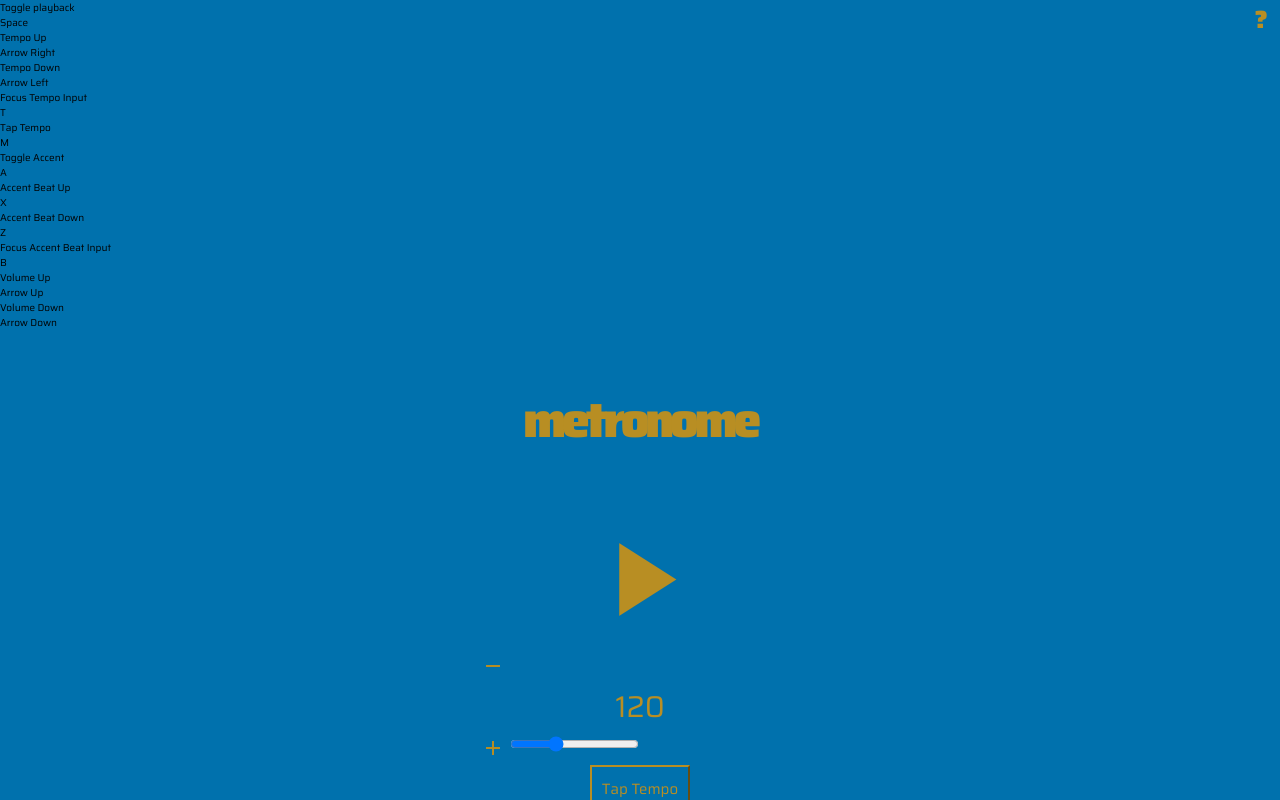
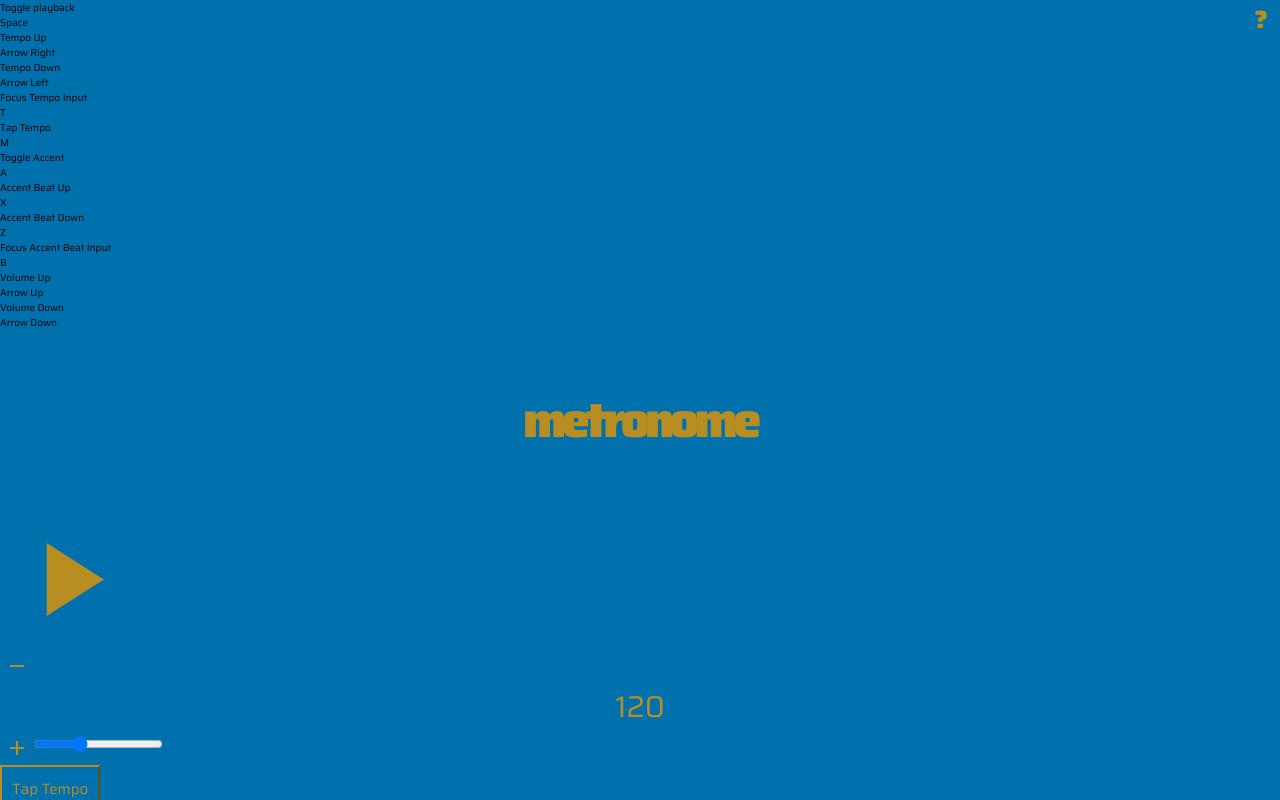
Before and after one commit to alanpaulprice/metronome, a React (Create React App) app: page / in a window 1280 px wide. Shown: the top 800 px of the page. Built offline with nearby package versions, Linux system fonts and the light colour scheme; no server answers.

Commit message:
Div: added more optional props

```diff
--- a/src/components/KeyboardShortcuts.js
+++ b/src/components/KeyboardShortcuts.js
@@ -1,9 +1,8 @@
-// the or operator (||) is used below to call two functions on one line
-
 import { Component } from 'react';
 
 const blur = () => document.activeElement.blur();
 
+// the or operator (||) is used to call two functions on one line
 class KeyboardShortcuts extends Component {
   onKeydown = code =>
     code === 32 // space
--- a/src/elements/Div.js
+++ b/src/elements/Div.js
@@ -1,11 +1,18 @@
 import styled from 'styled-components';
 
 const Div = styled.div`
-  ${props => props.display && `display: ${props.display};`}
+  ${props => props.position && `position: ${props.position};`}
+  ${props => props.top && `top: ${props.top};`}
+  ${props => props.right && `right: ${props.right};`}
+  ${props => props.bottom && `bottom: ${props.bottom};`}
+  ${props => props.left && `left: ${props.left};`}
+  ${props => props.width && `width: ${props.width};`}
+  ${props => props.height && `height: ${props.height};`}
   ${props => props.flexDirection && `flex-direction: ${props.flexDirection};`}
   ${props =>
     props.justifyContent && `justify-content: ${props.justifyContent};`}
   ${props => props.alignItems && `align-items: ${props.alignItems};`}
+  ${props => props.background && `background: ${props.background};`}
 `;
 
 export default Div;
```
